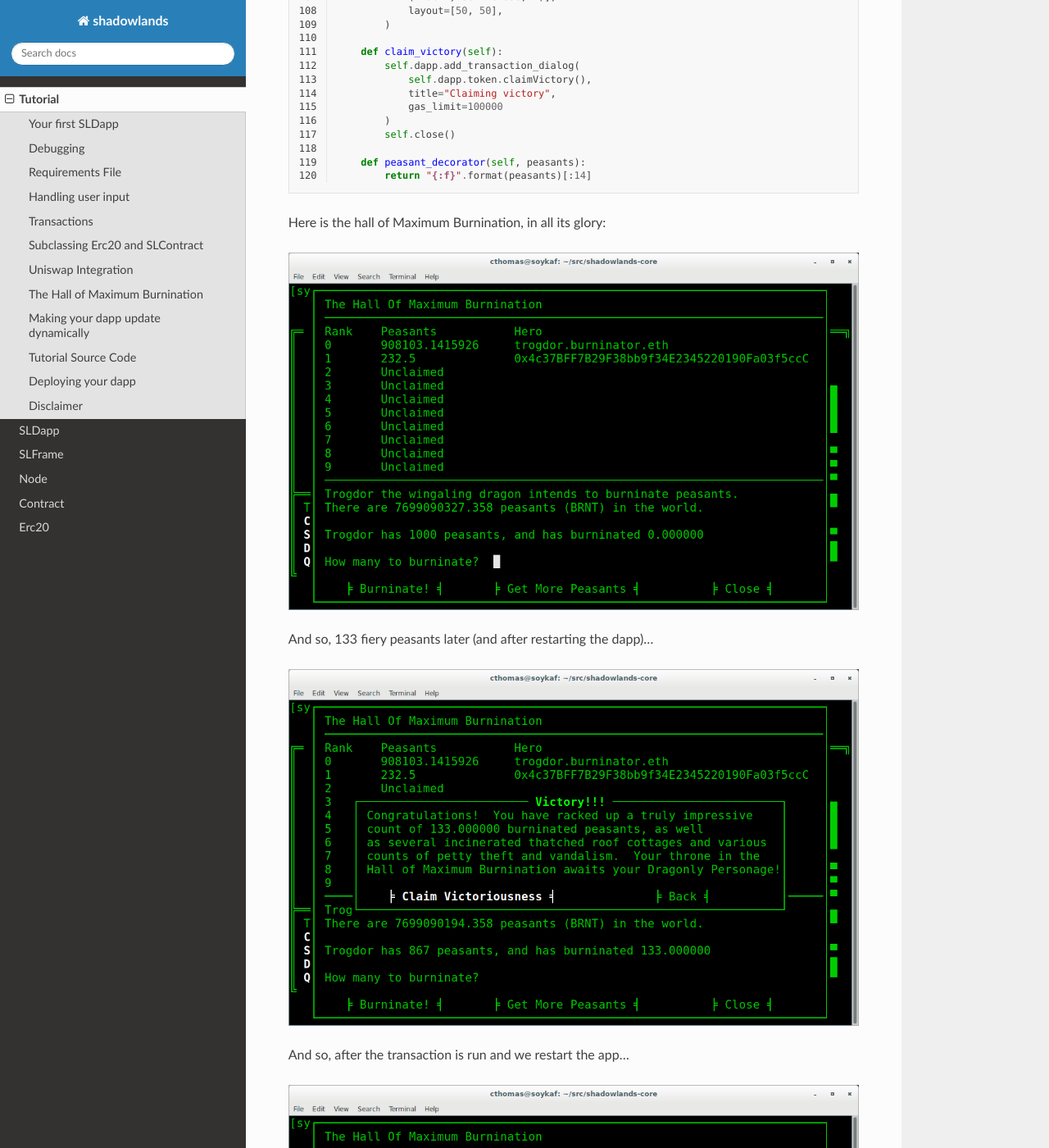
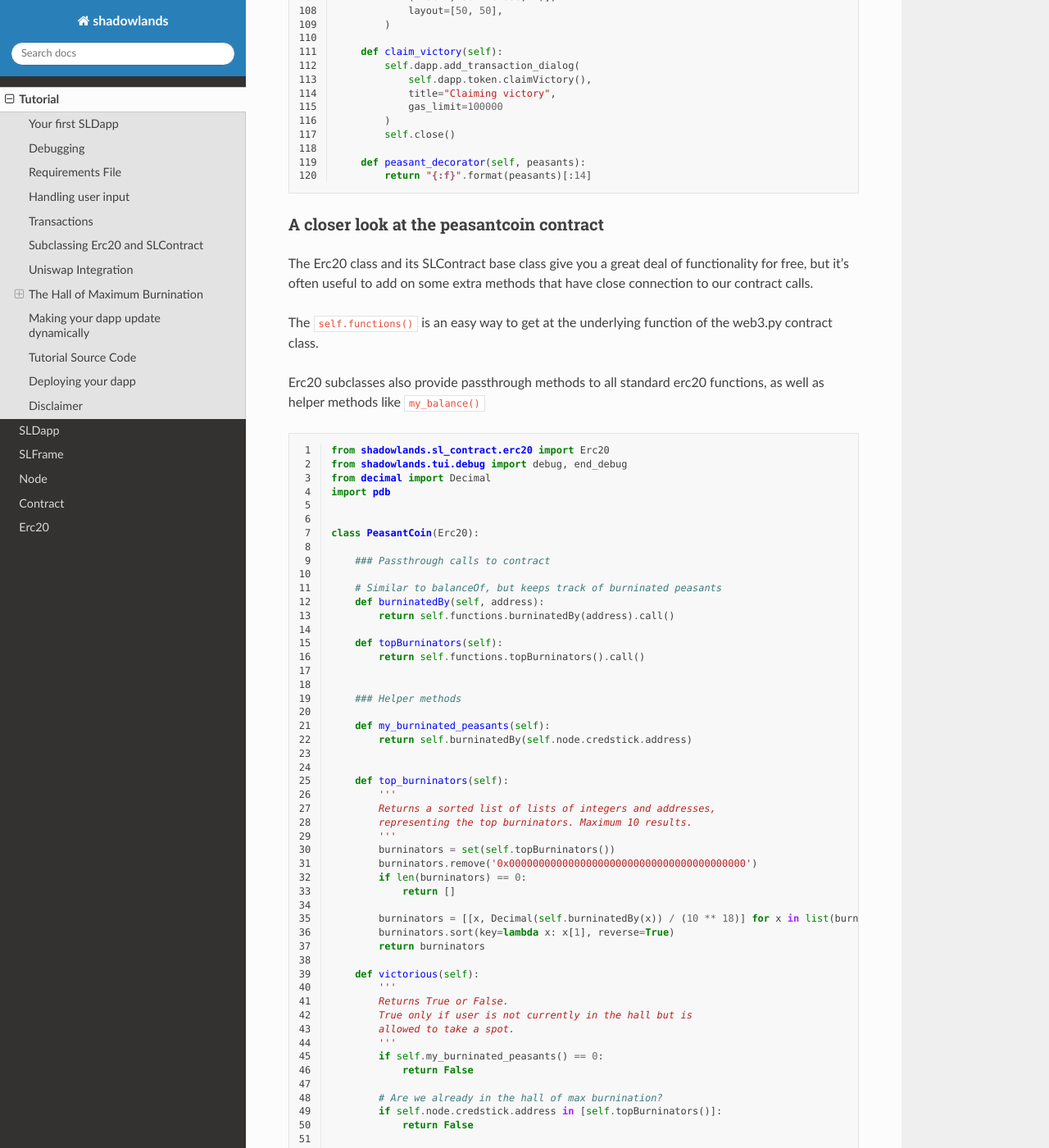
Before and after one commit to kayagoban/shadowlands, a Sphinx documentation site: the page built from docs/Tutorial.rst, in a window 1280 px wide and 1400 px high, scrolled down 15518 px. Shown: the whole window at 82% size. Built offline with Sphinx 7.4.7 and the Read the Docs theme 2.0.0, drawn with Linux system fonts in a browser that asks for light colours; some of the changed text lies outside the part shown.

Commit message:
Tutorial - Added contract discussion

```diff
--- a/docs/Tutorial.rst
+++ b/docs/Tutorial.rst
@@ -594,6 +594,98 @@
 	    def peasant_decorator(self, peasants):
 		return "{:f}".format(peasants)[:14]
 
+******************************************
+A closer look at the peasantcoin contract
+******************************************
+
+The Erc20 class and its SLContract base class give you a great deal of
+functionality for free, but it's often useful to add on some extra
+methods that have close connection to our contract calls.
+
+The ``self.functions()`` is an easy way to get at the underlying
+function of the web3.py contract class.
+
+Erc20 subclasses also provide passthrough methods to all standard
+erc20 functions, as well as helper methods like ``my_balance()``
+
+
+.. code-block:: python
+
+	from shadowlands.sl_contract.erc20 import Erc20
+	from shadowlands.tui.debug import debug, end_debug
+	from decimal import Decimal
+	import pdb
+
+
+	class PeasantCoin(Erc20):
+
+	    ### Passthrough calls to contract
+
+	    # Similar to balanceOf, but keeps track of burninated peasants
+	    def burninatedBy(self, address):
+		return self.functions.burninatedBy(address).call()
+
+	    def topBurninators(self):
+		return self.functions.topBurninators().call()
+
+
+	    ### Helper methods
+
+	    def my_burninated_peasants(self):
+		return self.burninatedBy(self.node.credstick.address)
+
+
+	    def top_burninators(self):
+		'''
+		Returns a sorted list of lists of integers and addresses,
+		representing the top burninators. Maximum 10 results.
+		'''
+		burninators = set(self.topBurninators())
+		burninators.remove('0x0000000000000000000000000000000000000000')
+		if len(burninators) == 0:
+		    return []
+
+		burninators = [[x, Decimal(self.burninatedBy(x)) / (10 ** 18)] for x in list(burninators)]
+		burninators.sort(key=lambda x: x[1], reverse=True)
+		return burninators
+
+	    def victorious(self):
+		'''
+		Returns True or False.
+		True only if user is not currently in the hall but is
+		allowed to take a spot.
+		'''
+		if self.my_burninated_peasants() == 0:
+		    return False
+
+		# Are we already in the hall of max burnination?
+		if self.node.credstick.address in [self.topBurninators()]:
+		    return False
+
+		if len(top) < 10:
+		    return True
+
+		# Weakest burninator first
+		top = self.top_burninators()
+		top.sort(key=lambda x: x[1])
+
+		if top[0][1] < Decimal(self.my_burninated_peasants()) / 10 ** 18:
+		    return True
+		return False
+
+
+	    ### TXs
+	    def burninate(self, peasants):
+		return self.functions.burn(peasants)
+
+
+	    def claimVictory(self):
+		return self.functions.claimVictory()
+
+	    ABI='''
+	    [{"name":"Transfer","inputs":[{"type":"addre...
+	    '''
+
 Here is the hall of Maximum Burnination, in all its glory:
 
 .. image:: trogdor-run-8.png
```
